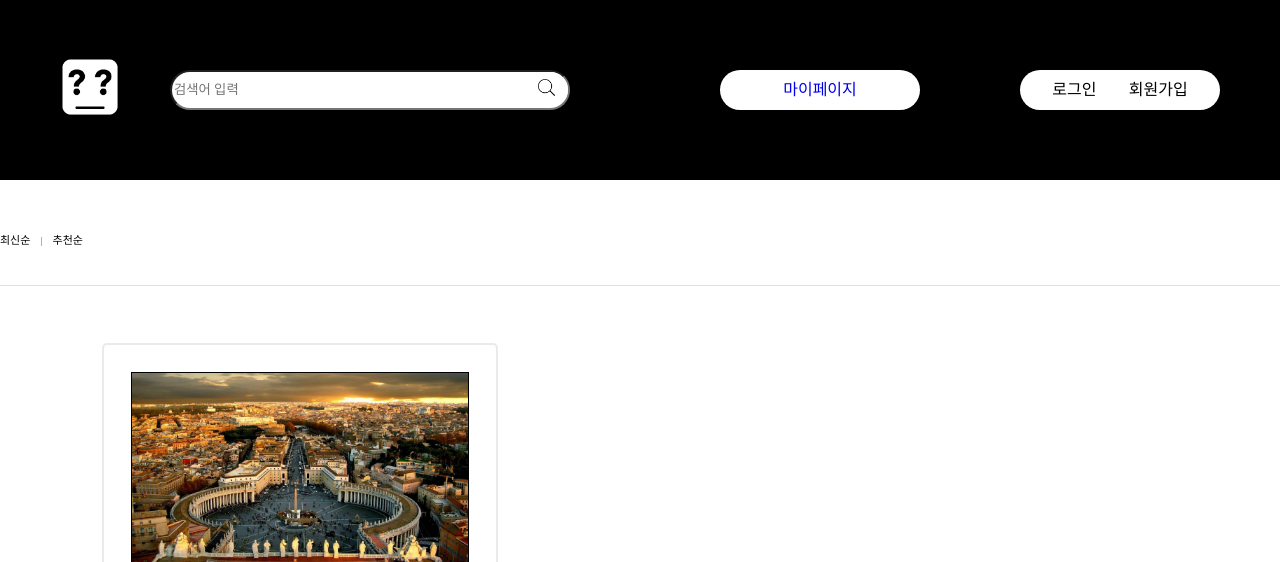
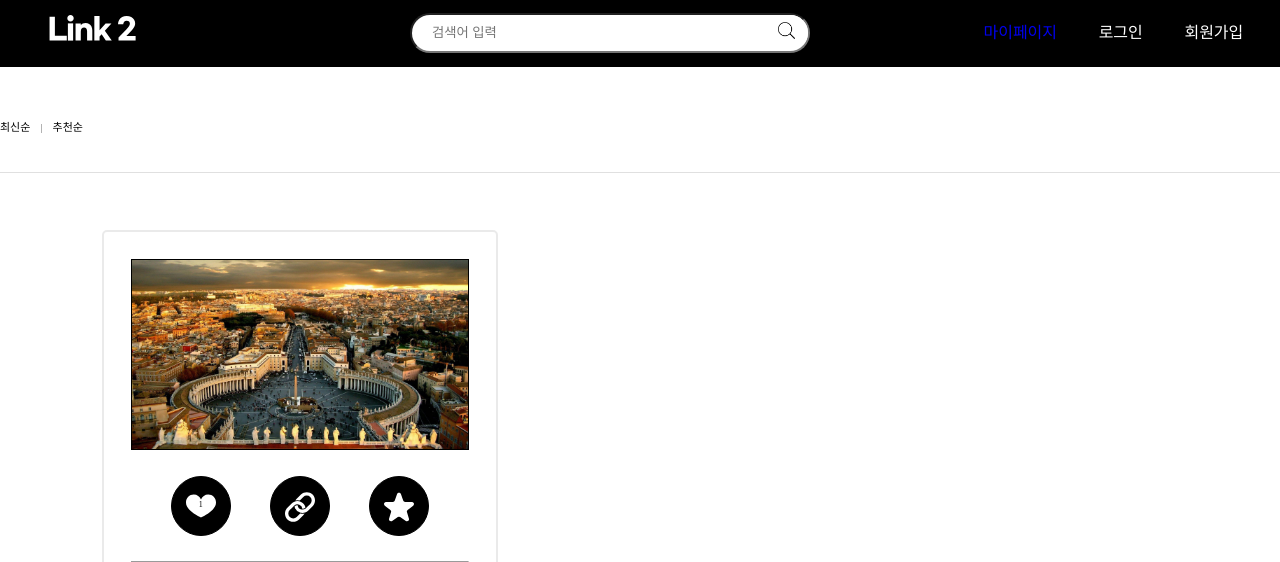
Before and after one commit to d0ngwooK1m/Hanghae99-Team2-Toy-project1, a Flask app: page / in a window 1280 px wide; the page is wider, and only the part inside the window is pictured. Shown: the top 562 px of that part. Run offline with Flask 2, Linux system fonts and the light colour scheme; data that the repository does not hold is empty; some web fonts are replaced.

Commit message:
상단바 수정

```diff
--- a/static/style.css
+++ b/static/style.css
@@ -166,18 +166,21 @@
 
 .topmenu {
   display: flex;
-  justify-content: space-between;
+  justify-content: space-around;
+  width: 100%;
   align-items: center;
-  width: 100%;
-  height: 180px;
   background-color: black;
-  padding-left: 30px;
+}
+.topLogo{
+  width: 35%;
+  height: 35%;
 }
 .search_bar {
   display: flex;
   border-radius: 20px;
   height: 40px;
   width: 400px;
+  padding-left: 4%;
 }
 .search_btn{
   border: 0;
@@ -194,24 +197,26 @@
   margin-left: 45%;
 }
 .mypage {
+  color: white;
   display: flex;
-  justify-content: center;
+  /* justify-content: center; */
   align-items: center;
-  background-color: white;
-  height: 40px;
-  width: 200px;
-  border-radius: 20px;
-  margin-right: 100px;
 }
-.login_signup {
+
+.login-btn {
+  color: white;
   display: flex;
-  justify-content: space-evenly;
   align-items: center;
-  background-color: white;
-  height: 40px;
-  width: 200px;
-  margin-right: 60px;
-  border-radius: 20px;
+}
+.signup-btn{
+  color: white;
+  display: flex;
+  align-items: center;
+}
+.login_signLine {
+  width: .1rem;
+  height: 1.2rem;
+  margin: 0 1.25rem;
 }
 .member_box {
   display: flex;
--- a/templates/base.html
+++ b/templates/base.html
@@ -16,7 +16,7 @@
     <!-- 상단메뉴 -->
     <nav class="topmenu">
         <a href="/">
-            <img src="../static/img/logo.png" style="margin-left: 30px; width: 60px; height: 60px;">
+            <img src="../static/img/titleLogo.svg" class="topLogo">
         </a>
         <div class="search_box">
             <input class="search_bar" type="text" placeholder="검색어 입력">
@@ -26,10 +26,11 @@
             <div class="mypage">
                 <a href="/my_page">마이페이지</a>
             </div>
-            <div class="login_signup">
+            <div class="login_signLine"></div>
                 <a class="login-btn">로그인</a>
+            <div class="login_signLine"></div>
                 <a class="signup-btn">회원가입</a>
-            </div>
+
         </div>
     </nav>
     <!-- 로그인 모달창v2 -->
```
Also changed, not shown: static/img/titleLogo.svg (added).
